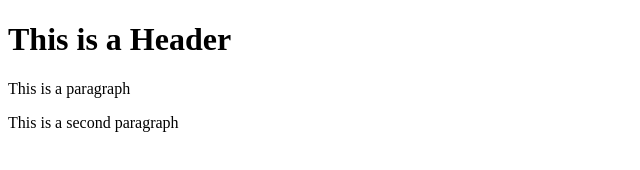
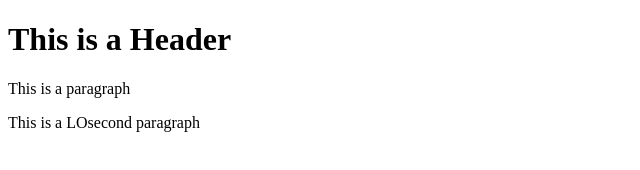
Before and after one commit to salmanazmat666/git-test, a website: page index.html in a window 1280 px wide. Shown: the full height of the page, 0-640 px from the left. Drawn offline with Linux system fonts and the light colour scheme.

```diff
--- a/index.html
+++ b/index.html
@@ -4,6 +4,6 @@
 	<body>
 		<h1>This is a Header</h1>
 		<p>This is a paragraph</p>
-		<p>This is a second paragraph</p>
+		<p>This is a LOsecond paragraph</p>
 	</body>
 </html>
```
Also changed, not shown: package.json (added, +24 -0 lines), 2 other files.
